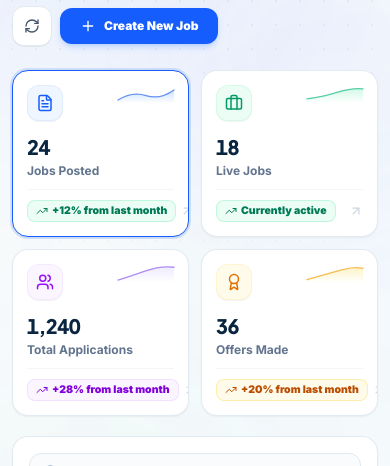
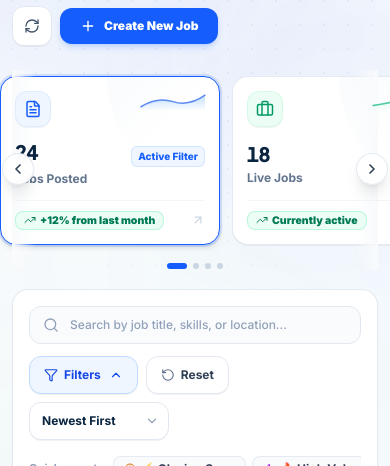
Before and after one commit to Ravi024tiwari/CampusHire, a Next.js app: page /recruiter/jobs in a window 390 px wide. Shown: the part 155-621 px from the top of the page. Built offline with nearby package versions, Linux system fonts and the light colour scheme; no server answers.

Commit message:
enhance the my job page for smaller devcies

```diff
--- a/app/recruiter/jobs/_components/RecruiterJobsStats.tsx
+++ b/app/recruiter/jobs/_components/RecruiterJobsStats.tsx
@@ -1,15 +1,16 @@
 'use client';
 
-import React from 'react';
+import React, { useRef, useState, useEffect, useCallback } from 'react';
 import {
   Briefcase,
-  CheckCircle2,
   Users,
   Award,
   TrendingUp,
   ArrowUpRight,
   FileText,
-  Activity,
+  ChevronLeft,
+  ChevronRight,
+  CheckCircle2,
   Sparkles
 } from 'lucide-react';
 import { RecruiterJobItem, useRecruiterJobsStore } from '@/store/useRecruiterJobsStore';
@@ -21,6 +22,14 @@ interface RecruiterJobsStatsProps {
 
 export function RecruiterJobsStats({ jobs }: RecruiterJobsStatsProps) {
   const { filters, setFilter } = useRecruiterJobsStore();
+  const scrollContainerRef = useRef<HTMLDivElement>(null);
+
+  const [canScrollLeft, setCanScrollLeft] = useState(false);
+  const [canScrollRight, setCanScrollRight] = useState(false);
+  const [activeIndex, setActiveIndex] = useState(0);
+  const [isDragging, setIsDragging] = useState(false);
+  const [startX, setStartX] = useState(0);
+  const [scrollStartLeft, setScrollStartLeft] = useState(0);
 
   const totalJobs = jobs.length > 0 ? jobs.length : 24;
   const liveJobs = jobs.length > 0 ? jobs.filter((j) => j.status === 'ACTIVE').length : 18;
@@ -37,27 +46,33 @@ export function RecruiterJobsStats({ jobs }: RecruiterJobsStatsProps) {
       label: 'Jobs Posted',
       value: totalJobs.toLocaleString(),
       subtext: '+12% from last month',
-      badgeColor: 'bg-emerald-50 text-emerald-700 border-emerald-200/60',
+      badgeColor: 'bg-emerald-50 text-emerald-700 border-emerald-200/70',
       icon: FileText,
       iconBg: 'bg-blue-50 text-blue-600 border border-blue-100/80 group-hover:bg-blue-600 group-hover:text-white',
-      accentGlow: 'group-hover:shadow-blue-500/10 group-hover:border-blue-300',
+      accentGlow: 'hover:shadow-blue-500/10 hover:border-blue-300',
+      activeRing: 'border-blue-600 ring-2 ring-blue-600/15 shadow-md bg-blue-50/20',
       sparkGradientId: 'sparkBlue',
       sparkLine: 'M0 24 Q 25 8, 50 16 T 100 6',
       sparkArea: 'M0 24 Q 25 8, 50 16 T 100 6 L 100 30 L 0 30 Z',
       strokeColor: '#2563EB',
       gradientStart: '#93C5FD',
-      onClick: () => setFilter('selectedStatus', 'ALL'),
+      onClick: () => {
+        setFilter('selectedStatus', 'ALL');
+        setFilter('sortBy', 'latest');
+      },
       isActive: filters.selectedStatus === 'ALL' && filters.sortBy !== 'applications',
+      filterHint: 'View all jobs',
     },
     {
       id: 'live-jobs',
       label: 'Live Jobs',
       value: liveJobs.toLocaleString(),
       subtext: 'Currently active',
-      badgeColor: 'bg-emerald-50 text-emerald-700 border-emerald-200/60',
+      badgeColor: 'bg-emerald-50 text-emerald-700 border-emerald-200/70',
       icon: Briefcase,
       iconBg: 'bg-emerald-50 text-emerald-600 border border-emerald-100/80 group-hover:bg-emerald-600 group-hover:text-white',
-      accentGlow: 'group-hover:shadow-emerald-500/10 group-hover:border-emerald-300',
+      accentGlow: 'hover:shadow-emerald-500/10 hover:border-emerald-300',
+      activeRing: 'border-emerald-600 ring-2 ring-emerald-600/15 shadow-md bg-emerald-50/20',
       sparkGradientId: 'sparkGreen',
       sparkLine: 'M0 22 Q 30 18, 55 10 T 100 4',
       sparkArea: 'M0 22 Q 30 18, 55 10 T 100 4 L 100 30 L 0 30 Z',
@@ -65,16 +80,18 @@ export function RecruiterJobsStats({ jobs }: RecruiterJobsStatsProps) {
       gradientStart: '#A7F3D0',
       onClick: () => setFilter('selectedStatus', 'ACTIVE'),
       isActive: filters.selectedStatus === 'ACTIVE',
+      filterHint: 'Filter active only',
     },
     {
       id: 'total-applications',
       label: 'Total Applications',
       value: totalApplications.toLocaleString(),
       subtext: '+28% from last month',
-      badgeColor: 'bg-purple-50 text-purple-700 border-purple-200/60',
+      badgeColor: 'bg-purple-50 text-purple-700 border-purple-200/70',
       icon: Users,
       iconBg: 'bg-purple-50 text-purple-600 border border-purple-100/80 group-hover:bg-purple-600 group-hover:text-white',
-      accentGlow: 'group-hover:shadow-purple-500/10 group-hover:border-purple-300',
+      accentGlow: 'hover:shadow-purple-500/10 hover:border-purple-300',
+      activeRing: 'border-purple-600 ring-2 ring-purple-600/15 shadow-md bg-purple-50/20',
       sparkGradientId: 'sparkPurple',
       sparkLine: 'M0 26 Q 20 20, 48 10 T 100 3',
       sparkArea: 'M0 26 Q 20 20, 48 10 T 100 3 L 100 30 L 0 30 Z',
@@ -82,52 +99,217 @@ export function RecruiterJobsStats({ jobs }: RecruiterJobsStatsProps) {
       gradientStart: '#DDD6FE',
       onClick: () => setFilter('sortBy', 'applications'),
       isActive: filters.sortBy === 'applications',
+      filterHint: 'Sort by applications',
     },
     {
       id: 'offers-made',
       label: 'Offers Made',
       value: totalOffers.toLocaleString(),
-      subtext: '+20% from last month',
-      badgeColor: 'bg-amber-50 text-amber-700 border-amber-200/60',
+      subtext: '+20% this session',
+      badgeColor: 'bg-amber-50 text-amber-700 border-amber-200/70',
       icon: Award,
       iconBg: 'bg-amber-50 text-amber-600 border border-amber-100/80 group-hover:bg-amber-600 group-hover:text-white',
-      accentGlow: 'group-hover:shadow-amber-500/10 group-hover:border-amber-300',
+      accentGlow: 'hover:shadow-amber-500/10 hover:border-amber-300',
+      activeRing: 'border-amber-600 ring-2 ring-amber-600/15 shadow-md bg-amber-50/20',
       sparkGradientId: 'sparkAmber',
       sparkLine: 'M0 25 Q 35 15, 60 8 T 100 5',
       sparkArea: 'M0 25 Q 35 15, 60 8 T 100 5 L 100 30 L 0 30 Z',
       strokeColor: '#F59E0B',
       gradientStart: '#FDE68A',
-      onClick: () => {},
+      onClick: () => {
+        // Can toggle status or highlight offers
+        setFilter('selectedStatus', 'ALL');
+      },
       isActive: false,
+      filterHint: 'Offer conversion rate',
     },
   ];
 
+  // Check scroll position and update navigation buttons + active index indicator
+  const updateScrollState = useCallback(() => {
+    const el = scrollContainerRef.current;
+    if (!el) return;
+
+    const { scrollLeft, scrollWidth, clientWidth } = el;
+    const maxScroll = scrollWidth - clientWidth;
+
+    setCanScrollLeft(scrollLeft > 6);
+    setCanScrollRight(scrollLeft < maxScroll - 6);
+
+    // Calculate approximate active card index based on scroll width per item
+    if (clientWidth < scrollWidth) {
+      const cardWidth = el.querySelector('div[data-kpi-card]')?.clientWidth || 240;
+      const index = Math.min(
+        stats.length - 1,
+        Math.max(0, Math.round(scrollLeft / (cardWidth + 12)))
+      );
+      setActiveIndex(index);
+    }
+  }, [stats.length]);
+
+  useEffect(() => {
+    const el = scrollContainerRef.current;
+    if (!el) return;
+
+    updateScrollState();
+    window.addEventListener('resize', updateScrollState);
+
+    return () => {
+      window.removeEventListener('resize', updateScrollState);
+    };
+  }, [updateScrollState]);
+
+  // Smooth scroll handler for buttons
+  const handleScroll = (direction: 'left' | 'right') => {
+    const el = scrollContainerRef.current;
+    if (!el) return;
+
+    const cardWidth = el.querySelector('div[data-kpi-card]')?.clientWidth || 260;
+    const scrollAmount = (cardWidth + 16) * (direction === 'left' ? -1 : 1);
+
+    el.scrollBy({
+      left: scrollAmount,
+      behavior: 'smooth',
+    });
+  };
+
+  // Drag to scroll for desktop/mouse users
+  const handleMouseDown = (e: React.MouseEvent<HTMLDivElement>) => {
+    const el = scrollContainerRef.current;
+    if (!el) return;
+
+    setIsDragging(true);
+    setStartX(e.pageX - el.offsetLeft);
+    setScrollStartLeft(el.scrollLeft);
+  };
+
+  const handleMouseMove = (e: React.MouseEvent<HTMLDivElement>) => {
+    if (!isDragging || !scrollContainerRef.current) return;
+    e.preventDefault();
+
+    const x = e.pageX - scrollContainerRef.current.offsetLeft;
+    const walk = (x - startX) * 1.3;
+    scrollContainerRef.current.scrollLeft = scrollStartLeft - walk;
+  };
+
+  const handleMouseUpOrLeave = () => {
+    setIsDragging(false);
+  };
+
   return (
-    <div className="grid grid-cols-2 lg:grid-cols-4 gap-3 sm:gap-4 lg:gap-5">
+    <section
+      aria-label="Jobs Analytics KPIs"
+      className="relative w-full group/kpis select-none"
+    >
+      {/* Left Scroll Navigation Button (Visible on medium/small screens when scrollable) */}
+      {canScrollLeft && (
+        <button
+          type="button"
+          onClick={() => handleScroll('left')}
+          aria-label="Scroll KPIs left"
+          className="lg:hidden absolute -left-2.5 sm:-left-3 top-1/2 -translate-y-1/2 z-30 flex h-8 w-8 sm:h-9 sm:w-9 items-center justify-center rounded-full bg-white/95 text-slate-700 shadow-lg border border-slate-200/90 backdrop-blur-xs hover:bg-white hover:text-blue-600 hover:scale-105 active:scale-95 transition-all duration-200 cursor-pointer"
+        >
+          <ChevronLeft className="w-4 h-4 sm:w-5 sm:h-5 stroke-[2.5]" />
+        </button>
+      )}
+
+      {/* Right Scroll Navigation Button (Visible on medium/small screens when scrollable) */}
+      {canScrollRight && (
+        <button
+          type="button"
+          onClick={() => handleScroll('right')}
+          aria-label="Scroll KPIs right"
+          className="lg:hidden absolute -right-2.5 sm:-right-3 top-1/2 -translate-y-1/2 z-30 flex h-8 w-8 sm:h-9 sm:w-9 items-center justify-center rounded-full bg-white/95 text-slate-700 shadow-lg border border-slate-200/90 backdrop-blur-xs hover:bg-white hover:text-blue-600 hover:scale-105 active:scale-95 transition-all duration-200 cursor-pointer"
+        >
+          <ChevronRight className="w-4 h-4 sm:w-5 sm:h-5 stroke-[2.5]" />
+        </button>
+      )}
+
+      {/* Left Edge Fade Mask */}
+      <div
+        className={`lg:hidden pointer-events-none absolute left-0 top-0 bottom-0 w-6 sm:w-8 bg-gradient-to-r from-slate-50 to-transparent z-10 transition-opacity duration-300 ${
+          canScrollLeft ? 'opacity-100' : 'opacity-0'
+        }`}
+      />
+
+      {/* Right Edge Fade Mask */}
+      <div
+        className={`lg:hidden pointer-events-none absolute right-0 top-0 bottom-0 w-6 sm:w-8 bg-gradient-to-l from-slate-50 to-transparent z-10 transition-opacity duration-300 ${
+          canScrollRight ? 'opacity-100' : 'opacity-0'
+        }`}
+      />
+
+      {/*
+        Scrollable Container:
+        - Mobile/Tablet: Horizontal smooth scrolling carousel with snap-x alignment
+        - Large screens: 4-column dynamic grid
+      */}
+      <div
+        ref={scrollContainerRef}
+        onScroll={updateScrollState}
+        onMouseDown={handleMouseDown}
+        onMouseMove={handleMouseMove}
+        onMouseUp={handleMouseUpOrLeave}
+        onMouseLeave={handleMouseUpOrLeave}
+        className={`
+          flex lg:grid lg:grid-cols-4
+          gap-3 sm:gap-4 lg:gap-5
+          overflow-x-auto lg:overflow-visible
+          scroll-smooth
+          snap-x snap-mandatory lg:snap-none
+          py-1.5 lg:py-0
+          -mx-3 px-3 sm:-mx-4 sm:px-4 lg:mx-0 lg:px-0
+          [scrollbar-width:none]
+          [-ms-overflow-style:none]
+          [&::-webkit-scrollbar]:hidden
+          ${isDragging ? 'cursor-grabbing' : 'cursor-default'}
+        `}
+      >
         {stats.map((stat) => {
           const Icon = stat.icon;
           return (
             <div
               key={stat.id}
+              data-kpi-card
               onClick={stat.onClick}
-            className={`group relative flex flex-col justify-between rounded-2xl sm:rounded-3xl border bg-white p-3.5 sm:p-5 shadow-xs hover:shadow-xl transition-all duration-300 cursor-pointer overflow-hidden select-none ${
-              stat.isActive
-                ? 'border-blue-600 ring-2 ring-blue-600/15 shadow-md'
-                : 'border-slate-200/90 hover:border-slate-300'
-            } ${stat.accentGlow}`}
+              role="button"
+              tabIndex={0}
+              onKeyDown={(e) => {
+                if (e.key === 'Enter' || e.key === ' ') {
+                  e.preventDefault();
+                  stat.onClick();
+                }
+              }}
+              className={`
+                group relative flex flex-col justify-between
+                shrink-0 snap-start lg:shrink
+                w-[220px] xs:w-[245px] sm:w-[270px] md:w-[290px] lg:w-auto
+                min-w-[215px] sm:min-w-[260px] lg:min-w-0
+                rounded-2xl sm:rounded-3xl border bg-white
+                p-3.5 sm:p-4.5 lg:p-5
+                shadow-2xs hover:shadow-xl
+                hover:-translate-y-1
+                transition-all duration-300
+                cursor-pointer overflow-hidden
+                ${stat.isActive ? stat.activeRing : 'border-slate-200/90 hover:border-slate-300'}
+                ${stat.accentGlow}
+              `}
             >
+              {/* Subtle top background highlight */}
+              <div className="absolute top-0 right-0 w-28 h-28 bg-gradient-to-br from-slate-100/40 via-transparent to-transparent rounded-bl-full pointer-events-none -z-0 group-hover:scale-110 transition-transform duration-500" />
+
               {/* Top row: Icon, Sparkline & Active Indicator */}
-            <div className="flex items-start justify-between gap-2">
-              <div className={`flex h-9 w-9 sm:h-11 sm:w-11 items-center justify-center rounded-xl sm:rounded-2xl ${stat.iconBg} shadow-2xs transition-all duration-300 shrink-0`}>
+              <div className="relative z-10 flex items-start justify-between gap-2">
+                <div className={`flex h-9 w-9 sm:h-10 sm:w-10 lg:h-11 lg:w-11 items-center justify-center rounded-xl sm:rounded-2xl ${stat.iconBg} shadow-2xs transition-all duration-300 shrink-0`}>
                   <Icon className="h-4.5 w-4.5 sm:h-5 sm:w-5 transition-transform duration-300 group-hover:scale-110" />
                 </div>
 
                 {/* Sparkline mini chart */}
-              <div className="w-14 sm:w-20 h-5 sm:h-6 shrink-0 opacity-70 group-hover:opacity-100 transition-opacity">
+                <div className="w-16 sm:w-20 lg:w-22 h-5 sm:h-6 shrink-0 opacity-75 group-hover:opacity-100 transition-opacity">
                   <svg viewBox="0 0 100 30" className="w-full h-full overflow-visible">
                     <defs>
                       <linearGradient id={stat.sparkGradientId} x1="0" y1="0" x2="0" y2="1">
-                      <stop offset="0%" stopColor={stat.gradientStart} stopOpacity="0.7" />
+                        <stop offset="0%" stopColor={stat.gradientStart} stopOpacity="0.75" />
                         <stop offset="100%" stopColor={stat.gradientStart} stopOpacity="0.0" />
                       </linearGradient>
                     </defs>
@@ -148,29 +330,68 @@ export function RecruiterJobsStats({ jobs }: RecruiterJobsStatsProps) {
               </div>
 
               {/* Middle: Metric Number & Label */}
-            <div className="mt-3 sm:mt-4">
+              <div className="relative z-10 mt-3 sm:mt-4">
                 <div className="flex items-baseline justify-between gap-1">
-                <h3 className="text-xl sm:text-2xl lg:text-3xl font-black tracking-tight text-[#0A2540] font-heading tabular-nums">
+                  <h3 className="text-xl sm:text-2xl lg:text-3xl font-black tracking-tight text-[#0A2540] font-heading tabular-nums leading-tight">
                     {stat.value}
                   </h3>
+                  {stat.isActive && (
+                    <span className="inline-flex items-center gap-1 text-[10px] font-extrabold text-blue-600 bg-blue-50 px-1.5 py-0.5 rounded-md border border-blue-200/60 animate-in fade-in duration-200">
+                      Active Filter
+                    </span>
+                  )}
                 </div>
-              <p className="text-xs sm:text-sm font-bold text-slate-500 mt-0.5 group-hover:text-slate-700 transition-colors">
+                <p className="text-xs sm:text-sm font-bold text-slate-500 mt-1 group-hover:text-slate-700 transition-colors leading-snug">
                   {stat.label}
                 </p>
               </div>
 
               {/* Bottom: Trend Badge / Subtext */}
-            <div className="mt-2.5 pt-2.5 border-t border-slate-100/90 flex items-center justify-between gap-1">
-              <span className={`inline-flex items-center gap-1 text-[10.5px] sm:text-xs font-black px-2 py-0.5 rounded-lg border ${stat.badgeColor} shrink-0`}>
+              <div className="relative z-10 mt-3 pt-2.5 border-t border-slate-100/90 flex items-center justify-between gap-1.5">
+                <span className={`inline-flex items-center gap-1 text-[10.5px] sm:text-xs font-black px-2 py-0.5 rounded-lg border ${stat.badgeColor} shrink-0 leading-tight`}>
                   <TrendingUp className="w-3 h-3 shrink-0" />
-                <span>{stat.subtext}</span>
+                  <span className="truncate max-w-[140px] sm:max-w-none">{stat.subtext}</span>
                 </span>
 
-              <ArrowUpRight className="w-3.5 h-3.5 text-slate-300 group-hover:text-slate-600 transition-colors shrink-0" />
+                <span
+                  title={stat.filterHint}
+                  className="flex items-center justify-center text-slate-300 group-hover:text-slate-600 group-hover:translate-x-0.5 group-hover:-translate-y-0.5 transition-all shrink-0"
+                >
+                  <ArrowUpRight className="w-3.5 h-3.5" />
+                </span>
               </div>
             </div>
           );
         })}
       </div>
+
+      {/* Mobile / Tablet Pagination Dots */}
+      <div
+        aria-hidden="true"
+        className="lg:hidden flex items-center justify-center gap-1.5 pt-3"
+      >
+        {stats.map((stat, idx) => (
+          <button
+            key={stat.id}
+            type="button"
+            onClick={() => {
+              const el = scrollContainerRef.current;
+              if (!el) return;
+              const cardWidth = el.querySelector('div[data-kpi-card]')?.clientWidth || 240;
+              el.scrollTo({
+                left: idx * (cardWidth + 16),
+                behavior: 'smooth',
+              });
+            }}
+            aria-label={`Go to ${stat.label}`}
+            className={`h-1.5 rounded-full transition-all duration-300 cursor-pointer ${
+              activeIndex === idx
+                ? 'w-5 bg-blue-600'
+                : 'w-1.5 bg-slate-300 hover:bg-slate-400'
+            }`}
+          />
+        ))}
+      </div>
+    </section>
   );
 }
```
Lines whose indentation alone changed are shown as unchanged.
